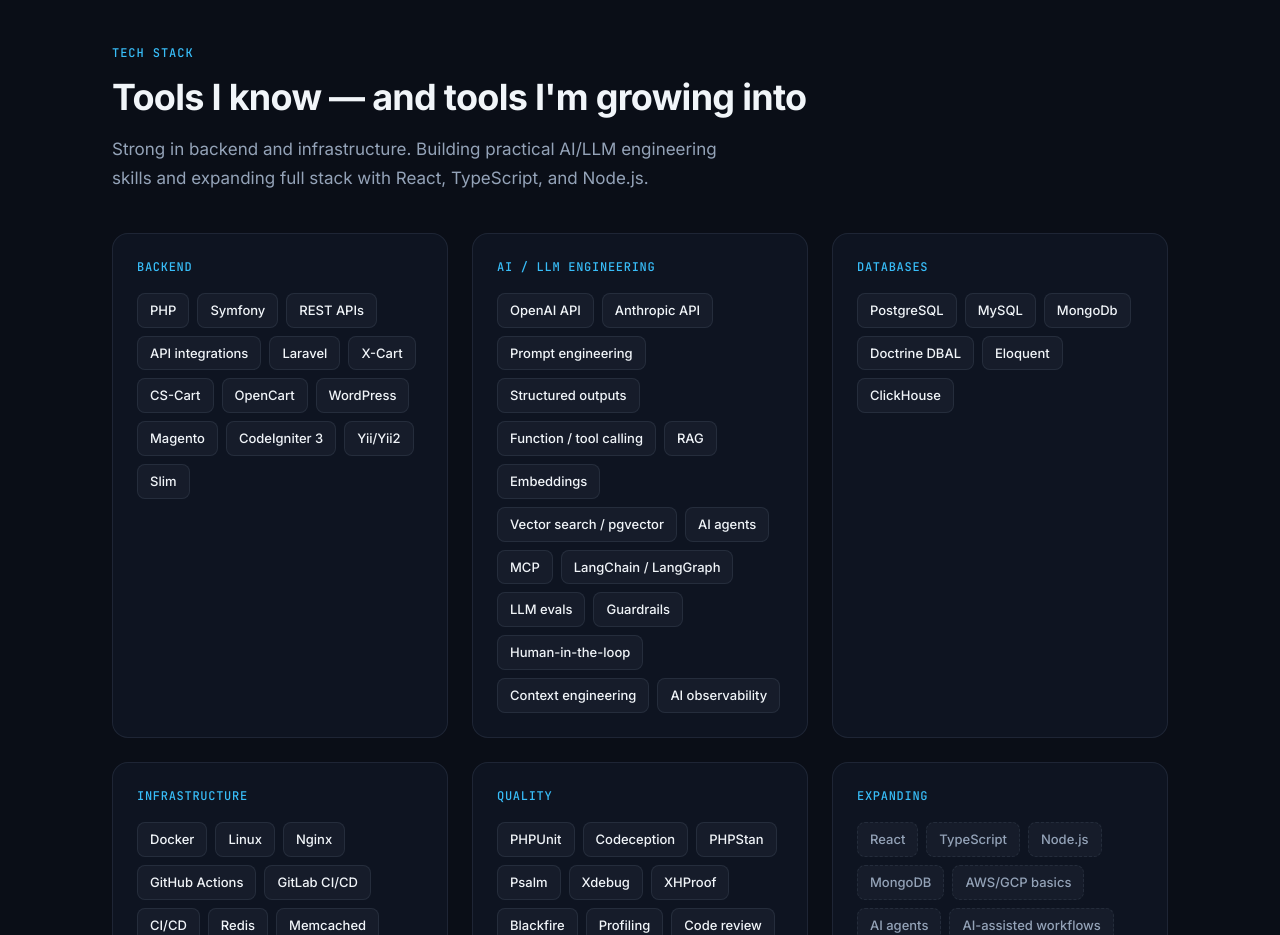
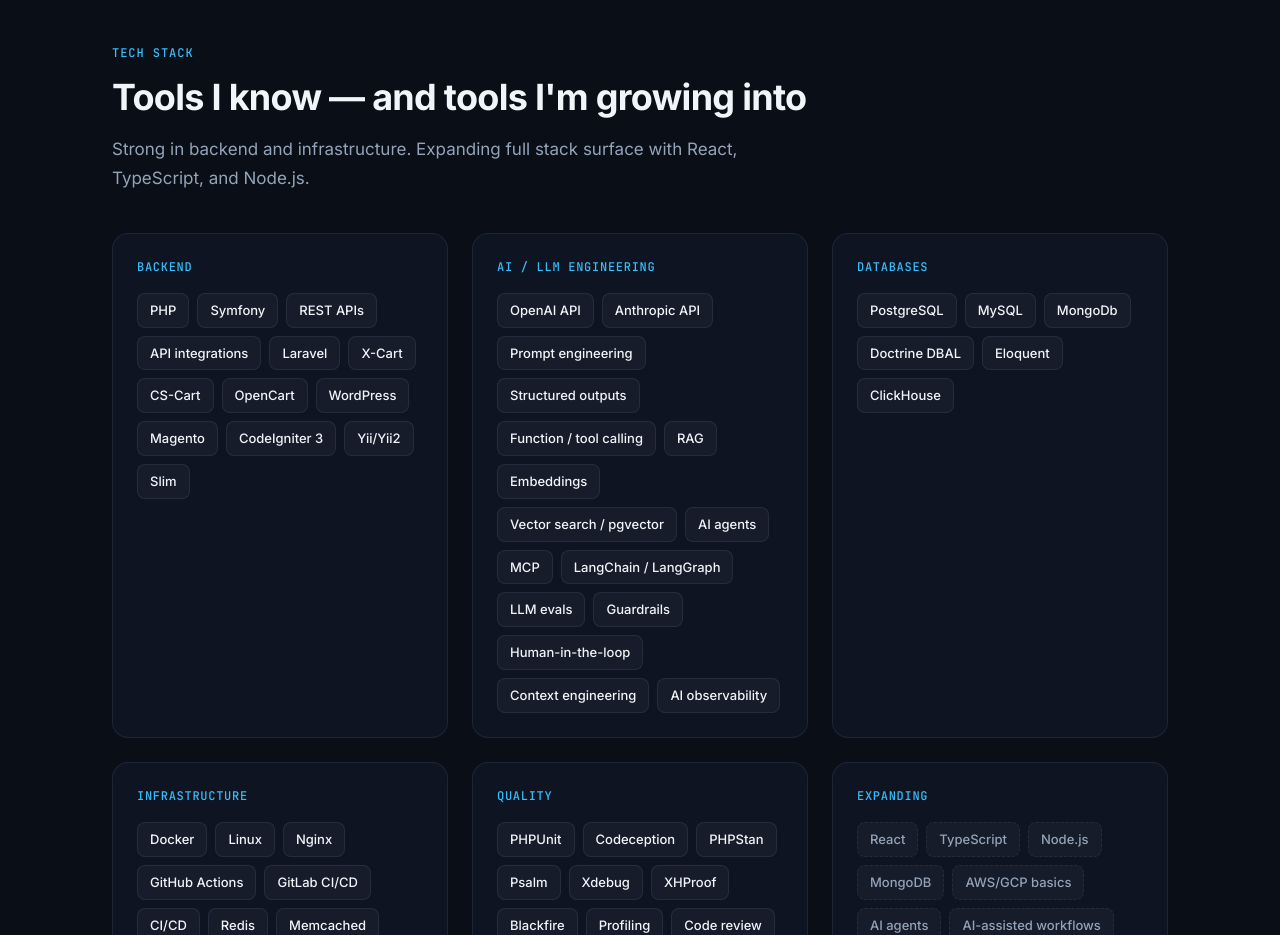
Before and after one commit to Kolyn236/myPortfolio, a React (Vite) app: page / in a window 1280 px wide. Shown: the part 4280-5215 px from the top of the page. Built offline with nearby package versions, Linux system fonts and the light colour scheme.

Commit message:
Keep existing English stack subtitle

```diff
--- a/src/data/content.en.ts
+++ b/src/data/content.en.ts
@@ -182,7 +182,7 @@
     label: 'Tech stack',
     title: "Tools I know — and tools I'm growing into",
     subtitle:
-      'Strong in backend and infrastructure. Building practical AI/LLM engineering skills and expanding full stack with React, TypeScript, and Node.js.',
+      'Strong in backend and infrastructure. Expanding full stack surface with React, TypeScript, and Node.js.',
     categoryLabels: {
       backend: 'Backend',
       ai: 'AI / LLM Engineering',
```
